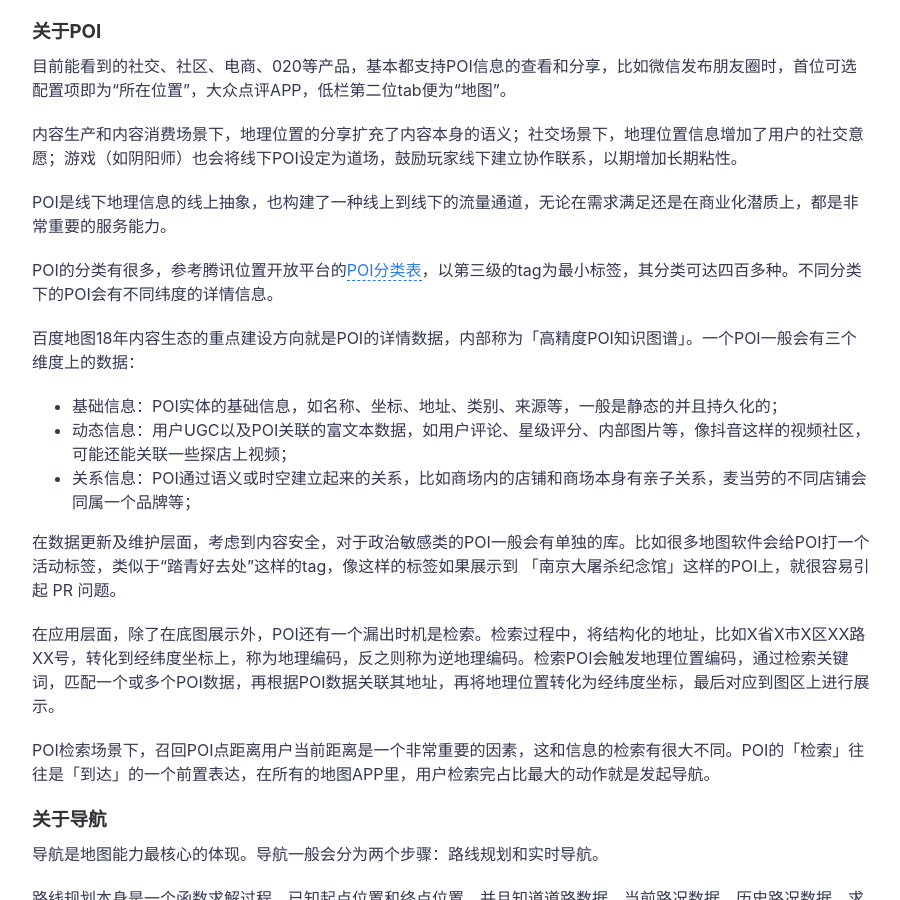
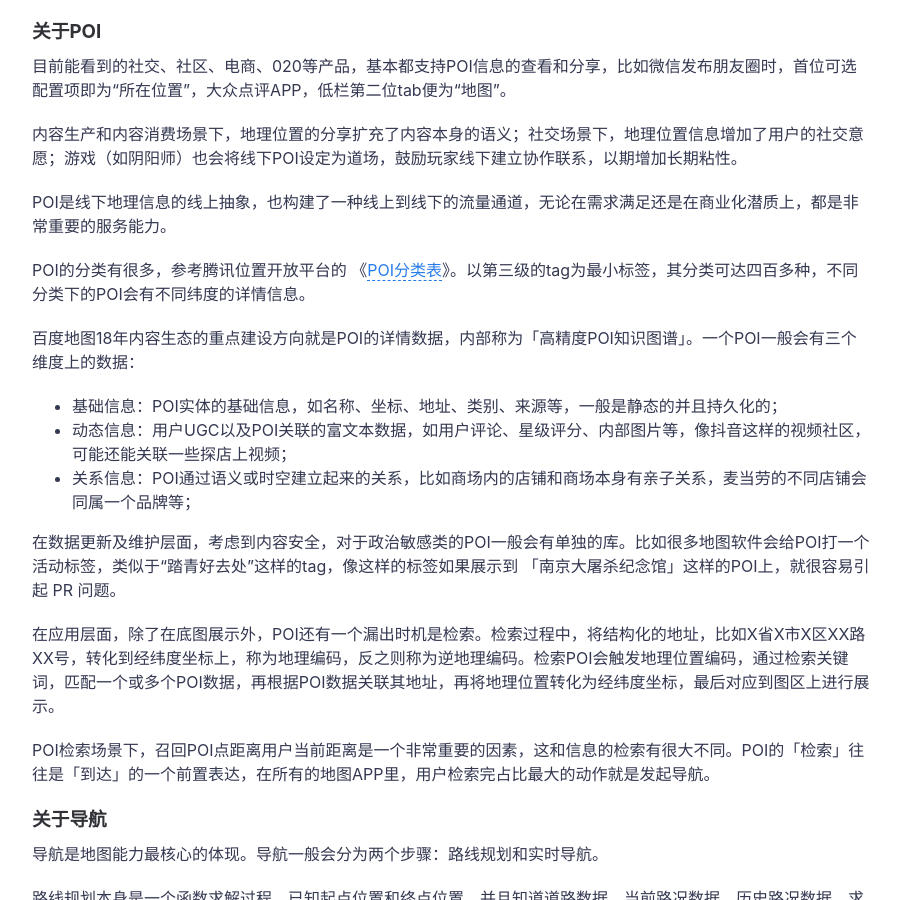
Before and after one commit to icarus507/icarus507.github.io, a Jekyll site: the page built from _posts/2018-09-08-谈谈地图（下）.md, in a window 1280 px wide and 900 px high, scrolled down 1130 px. Shown: the whole window, without its empty margins (188-1088 px from the left). Built offline with Jekyll 4.4.1, drawn with Linux system fonts in a browser that asks for light colours.

```diff
--- a/_posts/2018-09-08-谈谈地图（下）.md
+++ b/_posts/2018-09-08-谈谈地图（下）.md
@@ -28,7 +28,7 @@ GPS初次接受卫星信号的时候会比较耗电，比如你从北京出差
 
 POI是线下地理信息的线上抽象，也构建了一种线上到线下的流量通道，无论在需求满足还是在商业化潜质上，都是非常重要的服务能力。
 
-POI的分类有很多，参考腾讯位置开放平台的[POI分类表](https://lbs.qq.com/service/webService/webServiceGuide/webServiceAppendix)，以第三级的tag为最小标签，其分类可达四百多种。不同分类下的POI会有不同纬度的详情信息。
+POI的分类有很多，参考腾讯位置开放平台的 《[POI分类表](https://lbs.qq.com/service/webService/webServiceGuide/webServiceAppendix)》。以第三级的tag为最小标签，其分类可达四百多种，不同分类下的POI会有不同纬度的详情信息。
 
 百度地图18年内容生态的重点建设方向就是POI的详情数据，内部称为「高精度POI知识图谱」。一个POI一般会有三个维度上的数据：
 * 基础信息：POI实体的基础信息，如名称、坐标、地址、类别、来源等，一般是静态的并且持久化的；
```
